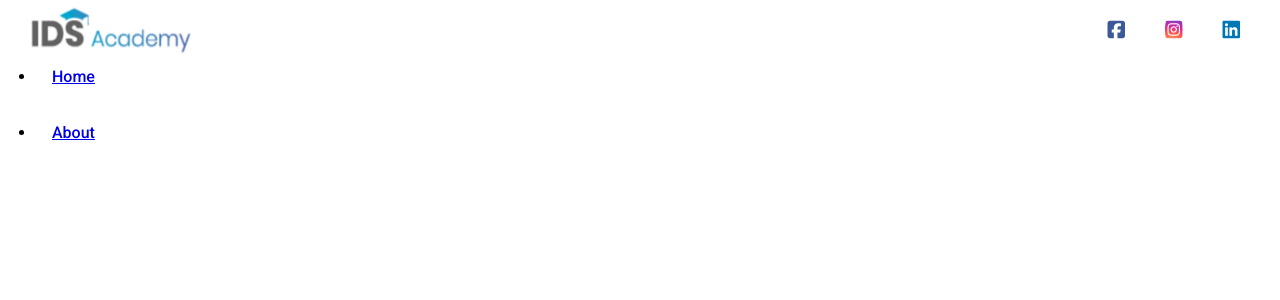
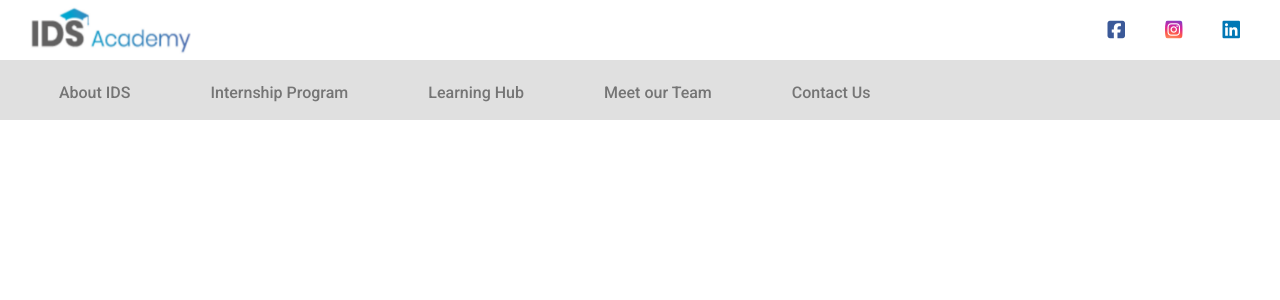
Before and after one commit to OmarMlaeb/IDS_Academy_Website, a React (Create React App) app in the folder front-end/: page / in a window 1280 px wide. Shown: the top 300 px of the page. Built offline with nearby package versions, Linux system fonts and the light colour scheme.

Commit message:
updated header

```diff
--- a/front-end/src/components/Header/header.css
+++ b/front-end/src/components/Header/header.css
@@ -65,7 +65,8 @@
 
 .header {
     position: fixed;
-    height: 90px;
+    background: #E0E0E0;
+    height: 60px;
     width: 100%;
     top: 0;
     left: 0;
@@ -73,6 +74,13 @@
     z-index: 1;
     transition: .3s ease-in;
     overflow: hidden;
+    justify-content: space-between;
+    align-items: center;
+}
+
+.header ul{
+    display: flex;
+    list-style: none;
 }
 
 .header .navbar {
@@ -80,34 +88,47 @@
     justify-content: space-between;
     align-items: center;
     max-width: 1240px;
-    margin: auto;
+    transition: all linear 0.5s;
     height: 100%;
     padding: 0 1rem;
+    margin: auto;
 }
 
-.header .nav-menu a {
-    color: #ffffff;
+.header .navbar .nav-item {
+    text-decoration: none;
+    color: #757575;
+    font-weight: 500;
+    margin-right: 180px;
+    display: inline-block;
+    border: none;
+    transition: all linear 0.5s;
+    align-items: center;
+    padding-top: 5px;
+    margin-left: -100px;
 }
 
-.header .navbar img {
-    width: 250px;
-    height: auto;
+.header .nav-menu {
+    color: #ffffff;
 }
 
 .header .nav-menu {
     display: flex;
 }
 
-.header .nav-item {
-    padding: 1rem;
-    font-weight: 500;
+.header .navbar .nav-item :hover {
+    background: #F5F5F5;
+    border: 5px solid #F5F5F5;
+    border-radius: 5px;
+    cursor: pointer;
+    padding: 5px;
+    margin-left: -10px;
+    margin-right: -10px;
 }
 
-.header .nav-item a:hover {
-    padding-bottom: 12px;
-    border-bottom: 3px solid var(--secondary-color);
+.nav-item .active {
+    background: #F5F5F5;
+    display: inline-block;
+    border-radius: 5px;
+    cursor: pointer;
+    margin-left: -10px;
 }
-
-.hamburger {
-    display: none;
-}
--- a/front-end/src/components/Header/header.js
+++ b/front-end/src/components/Header/header.js
@@ -27,10 +27,22 @@ const header = () => {
                 <nav className='navbar'>
                     <ul>
                         <li className='nav-item'>
-                            <a href='/'>Home</a>
+                            <Link to='/' spy={true} smooth={true} offset={50} duration={500}>Home</Link>
                         </li>
                         <li className='nav-item'>
-                            <a href='#about'>About</a>
+                            <Link to='/about' spy={true} smooth={true} offset={50} duration={500}>About IDS</Link>
+                        </li>
+                        <li className='nav-item'>
+                            <Link to='/program' spy={true} smooth={true} offset={50} duration={500}>Internship Program</Link>
+                        </li>
+                        <li className='nav-item'>
+                            <Link to='/learn' spy={true} smooth={true} offset={50} duration={500}>Learning Hub</Link>
+                        </li>
+                        <li className='nav-item'>
+                            <Link to='/team' spy={true} smooth={true} offset={50} duration={500}>Meet our Team</Link>
+                        </li>
+                        <li className='nav-item'>
+                            <Link to='/contact' spy={true} smooth={true} offset={50} duration={500}>Contact Us</Link>
                         </li>
                     </ul>
                 </nav>
```
Also changed, not shown: front-end/src/components/About/about.js (+11 -0 lines).
